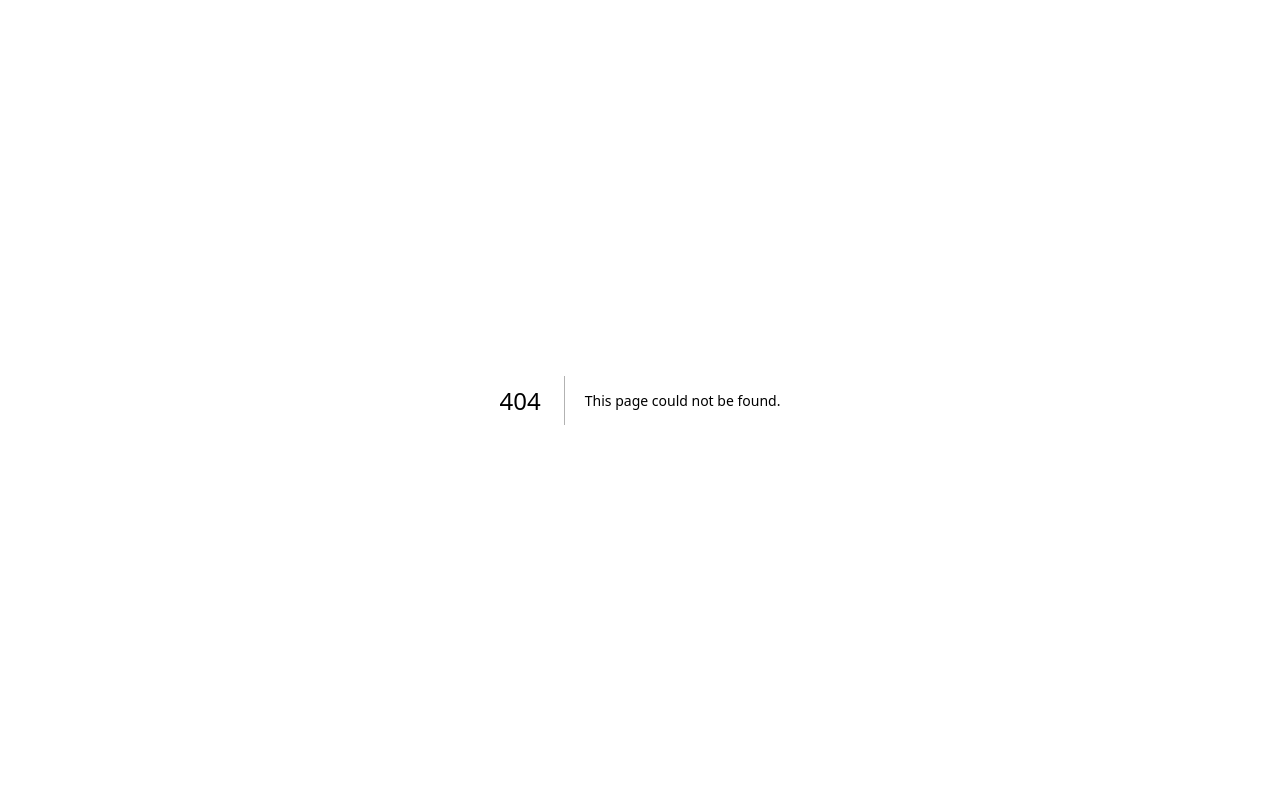
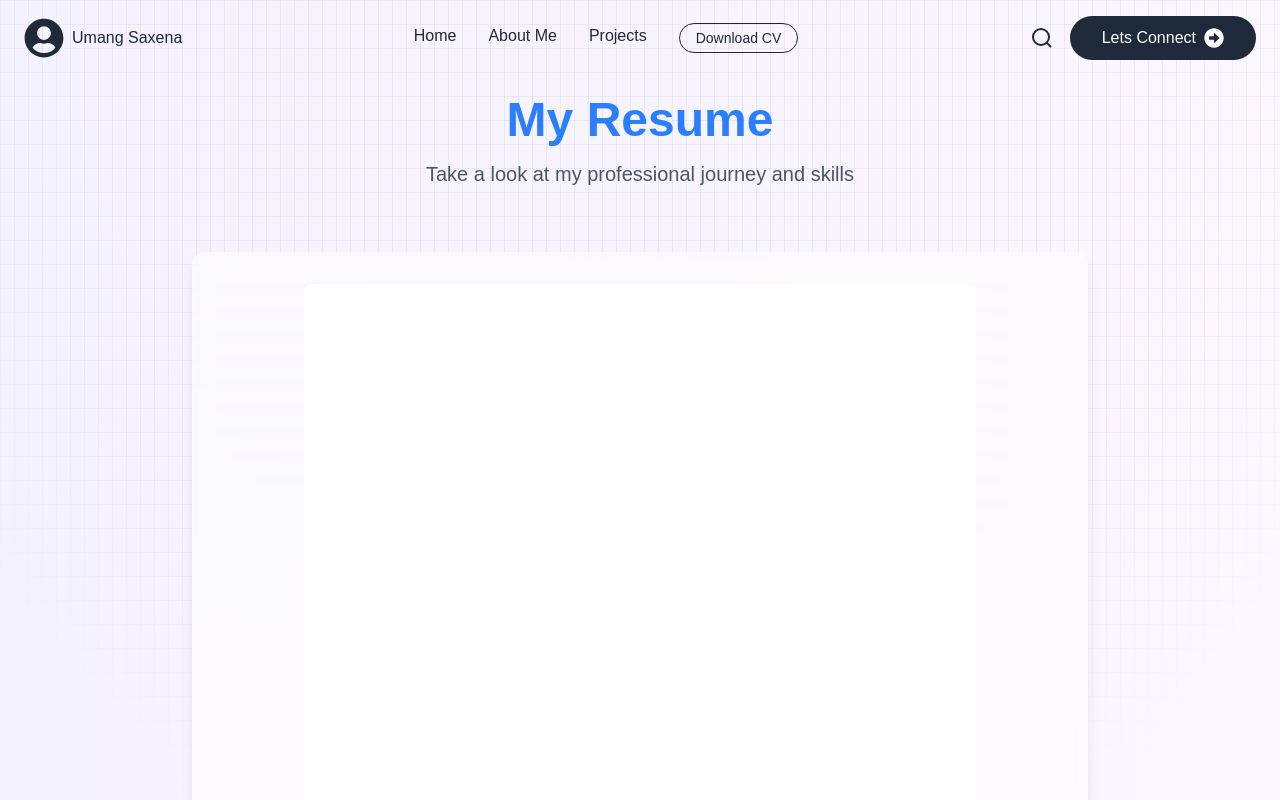
Before and after one commit to Umang-saxena/Portfolio-NextJs, a Next.js app: page /resume in a window 1280 px wide. Before the commit this address had no page. Shown: the top 800 px of the page. Built offline with nearby package versions, Linux system fonts and the light colour scheme.

Commit message:
Resume Page added

```diff
--- /dev/null
+++ b/src/app/resume/loading.js
@@ -0,0 +1,16 @@
+import React from 'react';
+import Loader from '../../components/Loader';
+
+export default function ResumeLoading() {
+  return (
+    <div className="min-h-screen bg-gradient-to-r from-[#F5F2FF] to-[#FBF6FF]">
+      <Loader
+        text="Loading resume..."
+        size="medium"
+        color="blue"
+        fullScreen={true}
+        background="gradient"
+      />
+    </div>
+  );
+}
--- /dev/null
+++ b/src/app/resume/page.js
@@ -0,0 +1,81 @@
+"use client"
+import React from 'react';
+import Navbar from '../../components/Navbar';
+import Footer from '../../components/Footer';
+import { motion } from 'framer-motion';
+
+const Resume = () => {
+    const handleDownload = () => {
+        // This will be updated with your Google Drive link
+        window.open('YOUR_GOOGLE_DRIVE_LINK', '_blank');
+    };
+
+    return (
+        <main className="min-h-screen bg-gradient-to-r from-[#F5F2FF] to-[#FBF6FF] relative">
+            {/* Grid Pattern Background */}
+            <div className="absolute inset-0 bg-[linear-gradient(to_right,#8080801a_1px,transparent_1px),linear-gradient(to_bottom,#8080801a_1px,transparent_1px)] bg-[size:14px_24px] [mask-image:radial-gradient(ellipse_60%_50%_at_50%_0%,#000_70%,transparent_110%)]"></div>
+
+            <div className="fixed top-0 left-0 right-0 z-50">
+                <Navbar />
+            </div>
+
+            <div className="container mx-auto px-4 pt-24 pb-16 relative">
+                <motion.div
+                    initial={{ opacity: 0, y: 20 }}
+                    animate={{ opacity: 1, y: 0 }}
+                    transition={{ duration: 0.5 }}
+                    className="max-w-4xl mx-auto"
+                >
+                    {/* Header Section */}
+                    <div className="text-center mb-16">
+                        <h1 className="text-5xl font-bold text-blue-500 mb-4">My Resume</h1>
+                        <p className="text-xl text-gray-600">
+                            Take a look at my professional journey and skills
+                        </p>
+                    </div>
+
+                    {/* Resume Preview Section */}
+                    <div className="bg-white/50 backdrop-blur-sm rounded-xl p-8 mb-8 shadow-lg">
+                        <div className="aspect-[1/1.4] w-full max-w-2xl mx-auto bg-white rounded-lg shadow-inner overflow-hidden">
+                            <iframe
+                                src="YOUR_GOOGLE_DRIVE_EMBED_LINK"
+                                className="w-full h-full"
+                                title="Resume Preview"
+                            />
+                        </div>
+                    </div>
+
+                    {/* Download Button */}
+                    <div className="text-center">
+                        <motion.button
+                            whileHover={{ scale: 1.05 }}
+                            whileTap={{ scale: 0.95 }}
+                            onClick={handleDownload}
+                            className="bg-blue-500 text-white px-8 py-4 rounded-lg text-lg font-semibold
+                                     hover:bg-blue-600 transition-colors duration-300 shadow-lg
+                                     flex items-center gap-2 mx-auto"
+                        >
+                            <svg
+                                className="w-5 h-5"
+                                fill="none"
+                                stroke="currentColor"
+                                viewBox="0 0 24 24"
+                            >
+                                <path
+                                    strokeLinecap="round"
+                                    strokeLinejoin="round"
+                                    strokeWidth="2"
+                                    d="M4 16v1a3 3 0 003 3h10a3 3 0 003-3v-1m-4-4l-4 4m0 0l-4-4m4 4V4"
+                                />
+                            </svg>
+                            Download Resume
+                        </motion.button>
+                    </div>
+                </motion.div>
+            </div>
+            <Footer />
+        </main>
+    );
+};
+
+export default Resume;
--- a/src/components/Navbar.js
+++ b/src/components/Navbar.js
@@ -39,9 +39,9 @@ const Navbar = () => {
                             <div className={`${isScrolled ? "bg-white" : "bg-gray-800"} h-0.5 w-0 group-hover:w-full transition-all duration-300`} />
                         </Link>
                     ))}
-                    <button className={`border ${isScrolled ? "border-white text-white hover:bg-white hover:text-blue-600" : "border-gray-800 text-gray-800 hover:bg-gray-800 hover:text-white"} px-4 py-1 text-sm font-light rounded-full cursor-pointer transition-all`}>
+                    <Link href="/resume" className={`border ${isScrolled ? "border-white text-white hover:bg-white hover:text-blue-600" : "border-gray-800 text-gray-800 hover:bg-gray-800 hover:text-white"} px-4 py-1 text-sm font-light rounded-full cursor-pointer transition-all`}>
                         Download CV
-                    </button>
+                    </Link>
                 </div>
 
                 {/* Desktop Right */}
@@ -82,9 +82,9 @@ const Navbar = () => {
                         </Link>
                     ))}
 
-                    <button className="border border-white px-4 py-1 text-sm font-light rounded-full cursor-pointer text-white hover:bg-white hover:text-blue-600 transition-all">
+                    <Link href="/resume" className="border border-white px-4 py-1 text-sm font-light rounded-full cursor-pointer text-white hover:bg-white hover:text-blue-600 transition-all">
                         Download CV
-                    </button>
+                    </Link>
 
                     <button className="bg-white text-blue-600 px-8 py-2.5 rounded-full transition-all duration-500 flex items-center gap-2 hover:bg-blue-700 hover:text-white">
                         Login <FaArrowAltCircleRight className="text-xl" />
```
